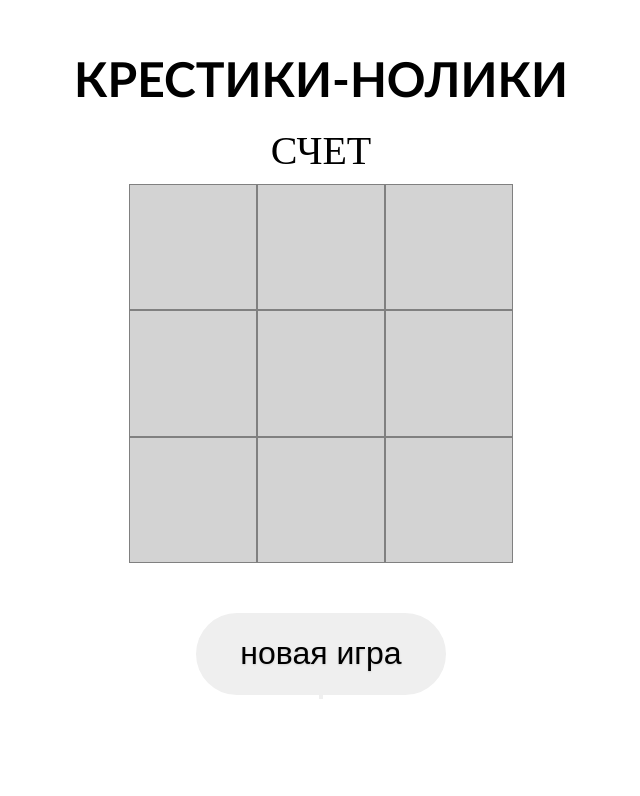
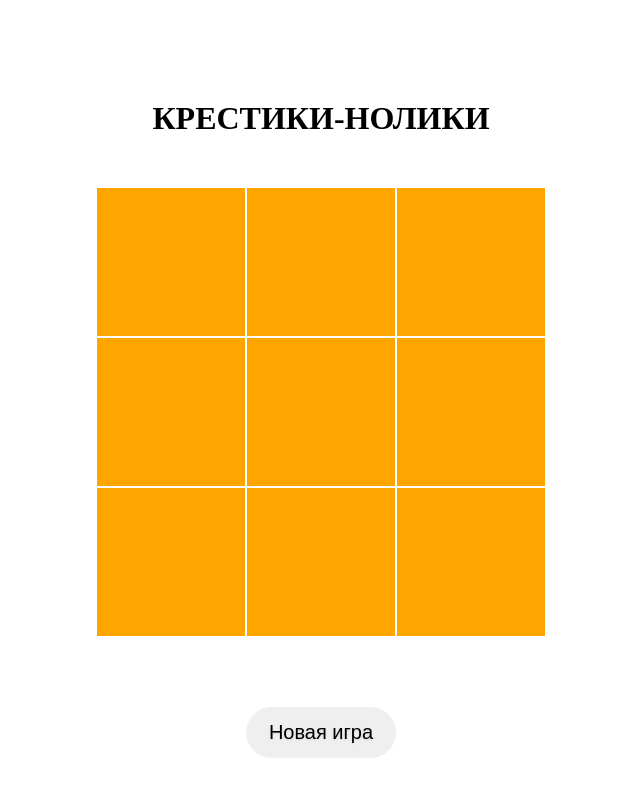
Before and after one commit to breligor/TicTacToe, a plain HTML site: page index.html in a window 1280 px wide. Shown: the whole page, without its empty margins (319-959 px from the left). Drawn offline with Linux system fonts and the light colour scheme.

Commit message:
TTT 3x3
Крестики нолики 3x3
Версия немасштабируемая

```diff
--- a/index.html
+++ b/index.html
@@ -4,26 +4,18 @@
     <meta charset="UTF-8">
     <meta name="viewport" content="width=device-width, initial-scale=1.0">
     <title>Tic-Tac-Toe</title>
-    <link rel="stylesheet" href="main.css">
+    <link rel="stylesheet" href="style.css">
 </head>
 <body>
-<h1>Крестики-нолики</h1>
-<div class="count">СЧЕТ</div>
 <div class="container">
-    <div class="board">
-        <div class="box"></div>
-        <div class="box"></div>
-        <div class="box"></div>
-        <div class="box"></div>
-        <div class="box"></div>
-        <div class="box"></div>
-        <div class="box"></div>
-        <div class="box"></div>
-        <div class="box"></div>
-    </div>
+    <h1>Крестики-Нолики</h1>
+    <div id="game"></div>
+    <div id="resultMessage"></div>
+    <button id="myBtn" onclick="location.reload()">Новая игра</button>
 </div>
-<button class="newGameButton">новая игра<button>
+
 
 <script src="script.js"></script>
+
 </body>
 </html>
--- a/script.js
+++ b/script.js
@@ -1,16 +1,72 @@
+let result = ''; //переменная для объявления победителя
+let step = 0; //счетчик хода
+let resultMessage = document.getElementById('resultMessage'); // html-блок объявления победителя
+const boxes = document.getElementsByClassName('block'); // ячейка
+const game = document.getElementById('game'); //все игровое поле
+// создание поля 3х3
+for (let i = 0; i < 9; i++) {
+    document.getElementById('game').innerHTML += `<div class="block"><div>`;
+}
+// игра
+    game.onclick = function (event)
+    {
+        if (event.target.className === 'block' && event.target.textContent === "") //нахождение блока и проверка от повторного нажатия
+        {
+            if  (step % 2 === 0 ) {
+                event.target.innerHTML = 'X';
+            }
+            else {
+                event.target.innerHTML = '0';
+            }
+            step++;
+            checkWinner();
+        }
+    };
+//функция проверки победителя
+function checkWinner () {
+//массив все выигрышных вариантов
+    const arr = [
+        [0, 1, 2],
+        [3, 4, 5],
+        [6, 7, 8],
+        [0, 3, 6],
+        [1, 4, 7],
+        [2, 5, 8],
+        [0, 4, 8],
+        [2, 4, 6],
+    ];
+    for (let i = 0; i < arr.length; i++)
+    {
+        if (boxes[arr[i][0]].innerHTML === 'X'
+            && boxes[arr[i][1]].innerHTML === 'X'
+            && boxes[arr[i][2]].innerHTML === 'X'
+        )
+        {
+            result = 'крестики победили';
+            doResult(result);
+        }
+        else
+            if (boxes[arr[i][0]].innerHTML === '0'
+                && boxes[arr[i][1]].innerHTML === '0'
+                && boxes[arr[i][2]].innerHTML === '0'
+            )
+            {
+                result = 'нолики победили';
+                doResult(result);
 
+            }
+//проверка на ничью
+            if (step === 9 && boxes[arr[i][0]].innerHTML !== ''
+            && boxes[arr[i][1]].innerHTML !== ''
+            && boxes[arr[i][2]].innerHTML !== '')
+            {
+                result = 'ничья';
+                doResult(result);
 
-
-/*
-let container = document.createElement('section');
-document.body.append(container);
-container.classList.add('container')
-let board = document.createElement('div');
-container.append(board);
-board.classList.add('board')
-for (let i = 1; i <= 9; i++) {
-    let div = document.createElement('div');
-    board.append(div);
-    div.classList.add('box')
+            }
+    }
 }
-*/
+//объявление победителя
+let doResult = winner => {
+resultMessage.innerText = winner;
+}
--- /dev/null
+++ b/style.css
@@ -0,0 +1,63 @@
+*{
+    margin: 0;
+    padding: 0;
+    box-sizing: border-box;
+}
+body {
+    max-width:100vw;
+    display: flex;
+    justify-content: center;
+
+}
+.container {
+    width: 100%;
+    max-width: 1200px;
+    display: flex;
+    flex-direction: column;
+    justify-content: center;
+    align-items: center;
+    margin-top:100px;
+}
+#game{
+    width: 450px;
+    height: 450px;
+    background: orange;
+    margin: 0 auto;
+}
+.block{
+    width: 150px;
+    height: 150px;
+    float: left;
+    border: 1px solid white;
+    box-sizing: border-box;
+    line-height: 50px;
+    text-align: center;
+    font-size: 60px;
+    display: flex;
+    justify-content: center;
+    align-items: center;
+}
+h1{
+    margin-bottom: 50px;
+    text-transform: uppercase;
+}
+#resultMessage {
+    font-size: 30px;
+    margin-top: 20px;
+    text-transform: uppercase;
+    color: red;
+}
+#myBtn {
+    font-size: 20px;
+    border-radius: 40px;
+    width: 150px;
+    border: none;
+    padding: .7em 0;
+    margin-top: 50px;
+    text-shadow: #d2d2d2 0 1px 2px;
+}
+#myBtn:hover {
+    transform: translateY(-3px);
+    transition: all .2s;
+    box-shadow: 0 10px 20px rgba(0, 0, 0, 0.2);
+}
```
